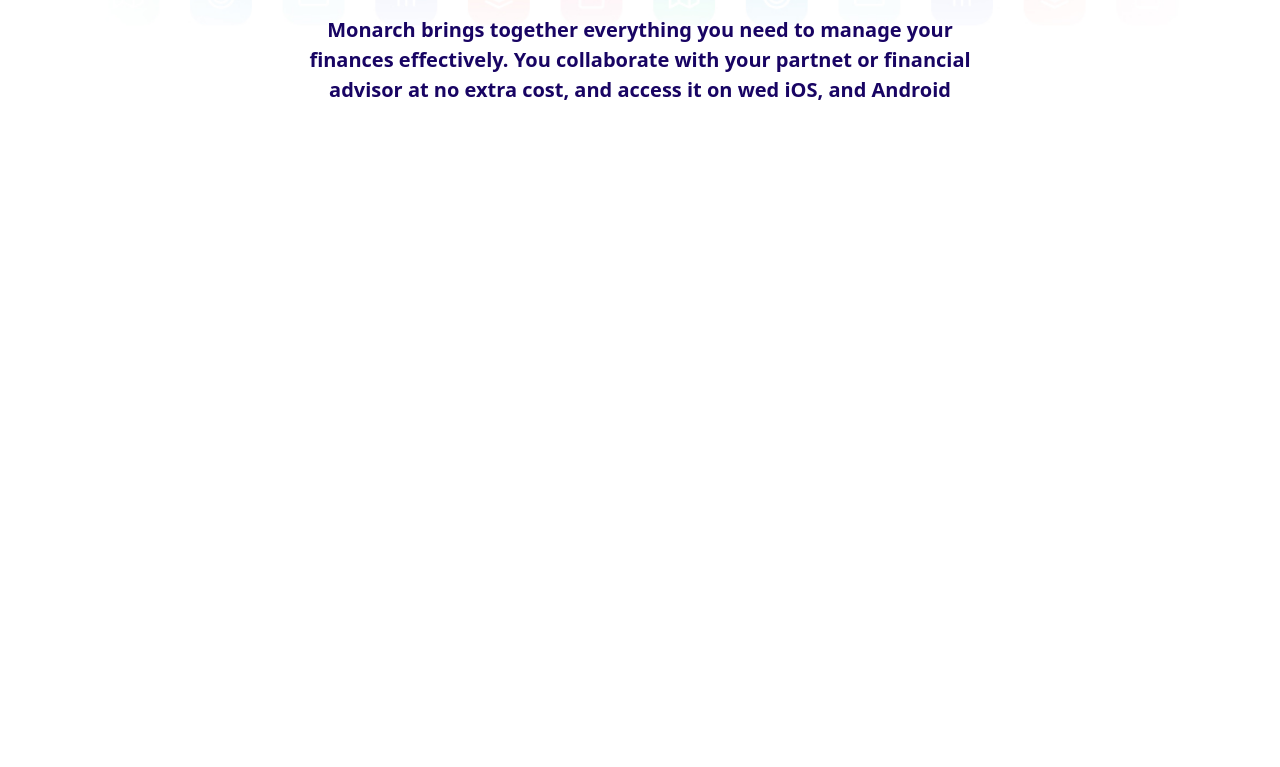
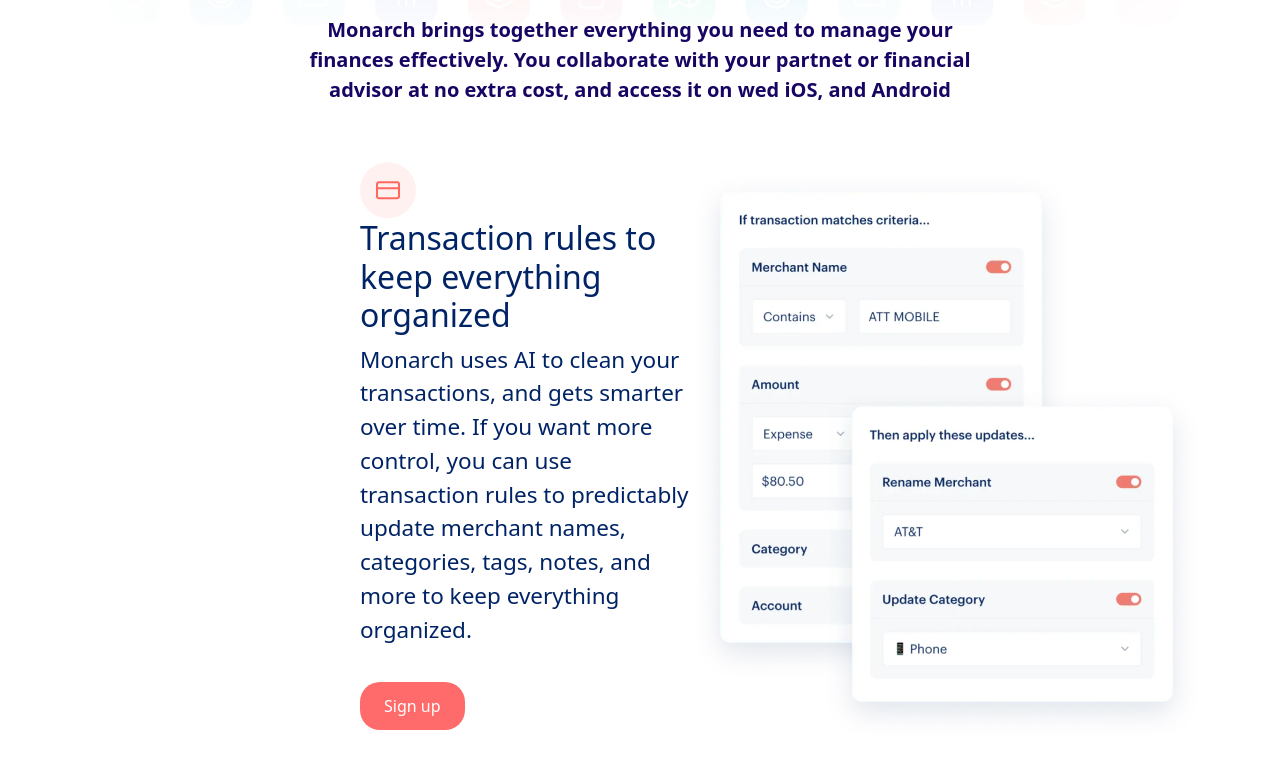
Before and after one commit to markgiovany/tercer-parcial, a plain HTML site: page index.html in a window 1280 px wide. Shown: the part 169-936 px from the top of the page. Before the commit the page ends 800 px from the top, so only its background shows below. Drawn offline with nearby package versions, Linux system fonts and the light colour scheme.

Commit message:
trabajo se transaction

```diff
--- a/index.html
+++ b/index.html
@@ -46,6 +46,23 @@
         </div>
       </div>
 
+
+
+
+      <div class="container-erick">
+        <div class="text-section">
+            <img src="imagenes/icono.jpg" alt="">
+            <h1>Transaction rules to keep everything organized</h1>
+            <p>Monarch uses AI to clean your transactions, and gets smarter over time. If you want more control, you can use transaction rules to predictably update merchant names, categories, tags, notes, and more to keep everything organized.</p>
+            <button class="sign-up-btn">Sign up</button>
+        </div>
+        <div class="texto">
+            <img src="imagenes/image.jpg" alt="d-block w-100">
+        </div>
+    </div>
+
+
+
     <script src="https://cdn.jsdelivr.net/npm/bootstrap@5.3.3/dist/js/bootstrap.bundle.min.js" integrity="sha384-YvpcrYf0tY3lHB60NNkmXc5s9fDVZLESaAA55NDzOxhy9GkcIdslK1eN7N6jIeHz" crossorigin="anonymous"></script>
 </body>
 </html>
--- a/style.css
+++ b/style.css
@@ -214,3 +214,52 @@
         font-weight: 550;
         text-align: center;
       }
+
+
+
+
+
+
+
+
+      .container-erick {
+        transform: translateY(100px);
+        transform: translateX(330px);
+        display: flex;
+        align-items: center;
+        justify-content: space-between;
+        max-width: 900px;
+        background-color: white;
+        padding: 30px;
+
+    }
+    .text-section {
+        width: 50%;
+    }
+    .text-section h1 {
+        color: #002366;
+        font-size: 32px;
+    }
+    .text-section p {
+        color: #002366;
+        font-size: 22.5px;
+    }
+    .sign-up-btn {
+        background-color: #ff6b6b;
+        color: white;
+        border: none;
+        padding: 12px 24px;
+        border-radius: 20px;
+        cursor:pointer;
+        font-size: 16px;
+        margin-top: 20px;
+        touch-action: double-tap-zoom;
+    }
+    .sign-up-btn-2{background-color: white;
+        color:  #002366;
+        border-color:gray ;
+        padding: 12px 24px;
+        border-radius: 20px;
+        cursor:pointer;
+        font-size: 16px;
+        margin-top: 20px;}
```
Also changed, not shown: imagenes/icono.jpg (added), imagenes/image.jpg (added).
